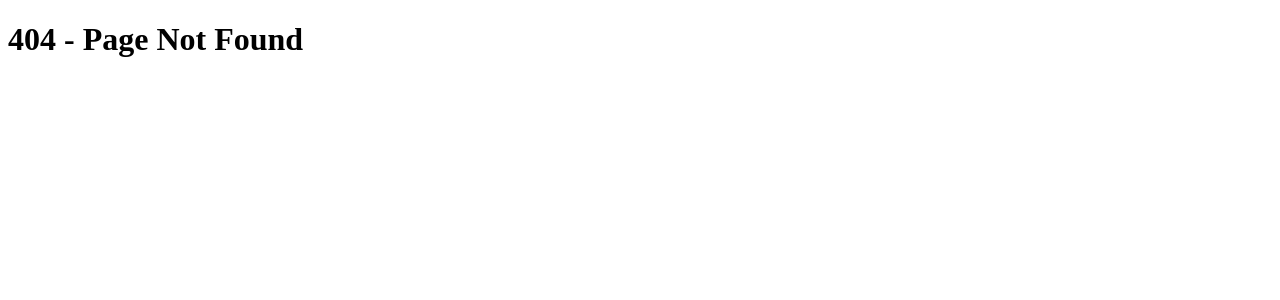
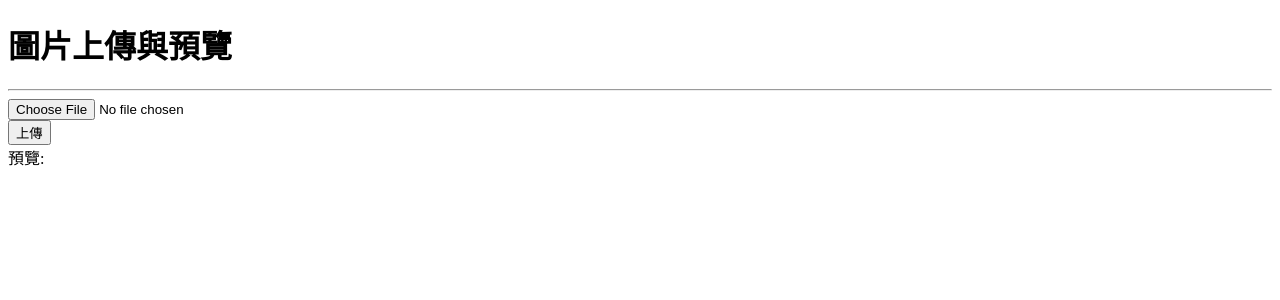
Before and after one commit to XiaoYun3893z/next-base, a Next.js app: page /cs-0424/image-upload in a window 1280 px wide. Before the commit this address had no page. Shown: the top 300 px of the page. Built offline with nearby package versions, Linux system fonts and the light colour scheme.

Commit message:
圖片上傳與預覽-上傳功能

```diff
--- /dev/null
+++ b/pages/cs-0424/image-upload.js
@@ -0,0 +1,60 @@
+import { useState } from 'react'
+
+export default function ImageUpload() {
+  // 記錄被選中的檔案
+  const [selectedFile, setSelectedFile] = useState(null)
+  // 預覽圖片的網址(呼叫`URL.createObjectURL`產生)
+  const [previewURL, setPreviewURL] = useState('')
+
+  const handleFileChange = (e) => {
+    const file = e.target.files[0]
+    console.log(file)
+
+    if (file) {
+      // 將檔案物件設定到狀態裡
+      setSelectedFile(file)
+      // 產生預覽網址
+      setPreviewURL(URL.createObjectURL(file))
+    } else {
+      // else是因為取消選擇圖片的情況等等
+      setSelectedFile(null)
+      // 要回設預設值或是用預設圖片
+      setPreviewURL('')
+    }
+  }
+
+  const handleImageUpload = async () => {
+    const fd = new FormData()
+
+    // 對照伺服器中要上傳的檔案欄位名稱
+    fd.append('avatar', selectedFile)
+
+    // 傳送到伺服器的對應路由中，自動解析為FormData格式
+    const res = await fetch('http://localhost:5555/upload-avatar', {
+      method: 'POST',
+      body: fd,
+    })
+
+    // 獲得伺服器回傳的訊息
+    const data = await res.json()
+
+    console.log(data)
+  }
+
+  return (
+    <>
+      <h1>圖片上傳與預覽</h1>
+      <hr />
+      <div>
+        <input type="file" onChange={handleFileChange} />
+      </div>
+      <div>
+        <button onClick={handleImageUpload}>上傳</button>
+      </div>
+      <div>
+        預覽:
+        <img src={previewURL} alt="" />
+      </div>
+    </>
+  )
+}
```
